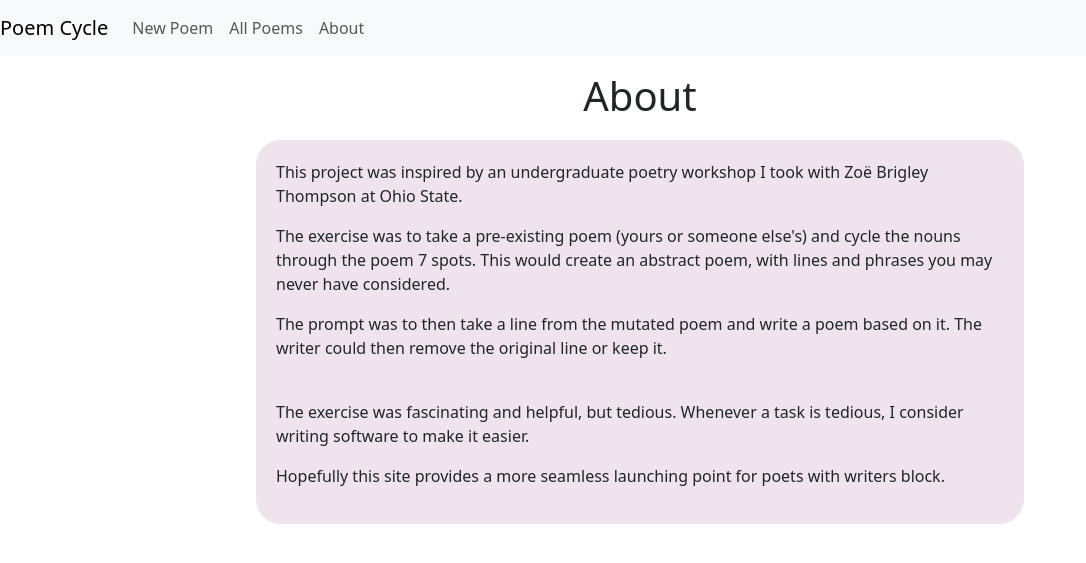
After one commit to lizheym/abstract-poetry, a Rails app: page /poems/about in a window 1280 px wide. The commit adds this page. Shown: the top 563 px of the page, without its empty margins (0-1086 px from the left). Run offline with Rails 7, Linux system fonts and the light colour scheme; style sheets or scripts are compiled from the project's sources; some libraries are stand-ins or nearby versions.

Commit message:
Add about page

```diff
--- a/abstract-poetry/app/views/poems/_nav.html.erb
+++ b/abstract-poetry/app/views/poems/_nav.html.erb
@@ -4,6 +4,7 @@
     <div class="navbar-nav">
       <a class="nav-item nav-link" href="/poems/new">New Poem</a>
       <a class="nav-item nav-link" href="/poems">All Poems</a>
+      <a class="nav-item nav-link" href="/poems/about">About</a>
     </div>
   </div>
 </nav>
--- /dev/null
+++ b/abstract-poetry/app/views/poems/about.html.erb
@@ -0,0 +1,12 @@
+<%= render "nav" %>
+
+<h1 class="center my-3">About</h1>
+
+<div style="margin-left:20%; margin-right:20%; padding:20px; margin-top:20px; background-color:#efe3ed; border-radius: 25px;">
+<p>This project was inspired by an undergraduate poetry workshop I took with Zoë Brigley Thompson at Ohio State.</p>
+<p>The exercise was to take a pre-existing poem (yours or someone else's) and cycle the nouns through the poem 7 spots. This would create an abstract poem, with lines and phrases you may never have considered.</p>
+<p>The prompt was to then take a line from the mutated poem and write a poem based on it. The writer could then remove the original line or keep it.</p>
+<br>
+<p>The exercise was fascinating and helpful, but tedious. Whenever a task is tedious, I consider writing software to make it easier.</p>
+<p>Hopefully this site provides a more seamless launching point for poets with writers block.</p>
+</div>
--- a/abstract-poetry/config/routes.rb
+++ b/abstract-poetry/config/routes.rb
@@ -9,8 +9,9 @@ Rails.application.routes.draw do
     post "cycle_adjectives"
     post "shuffle_adjectives"
     post "cycle_lines"
+    get "about", :on => :collection
     get "delete"
   end
 
-  root 'poems#new'
+  root 'poems#index'
 end
```
